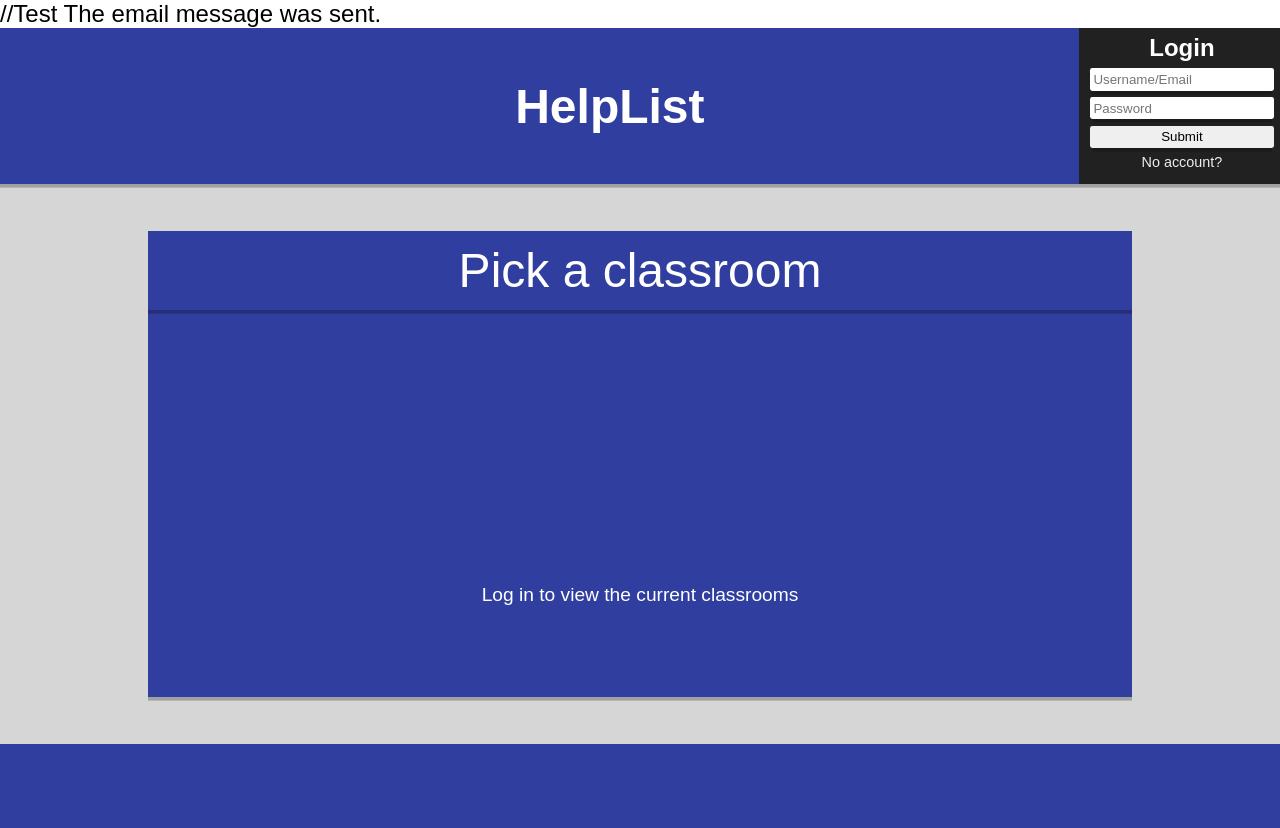
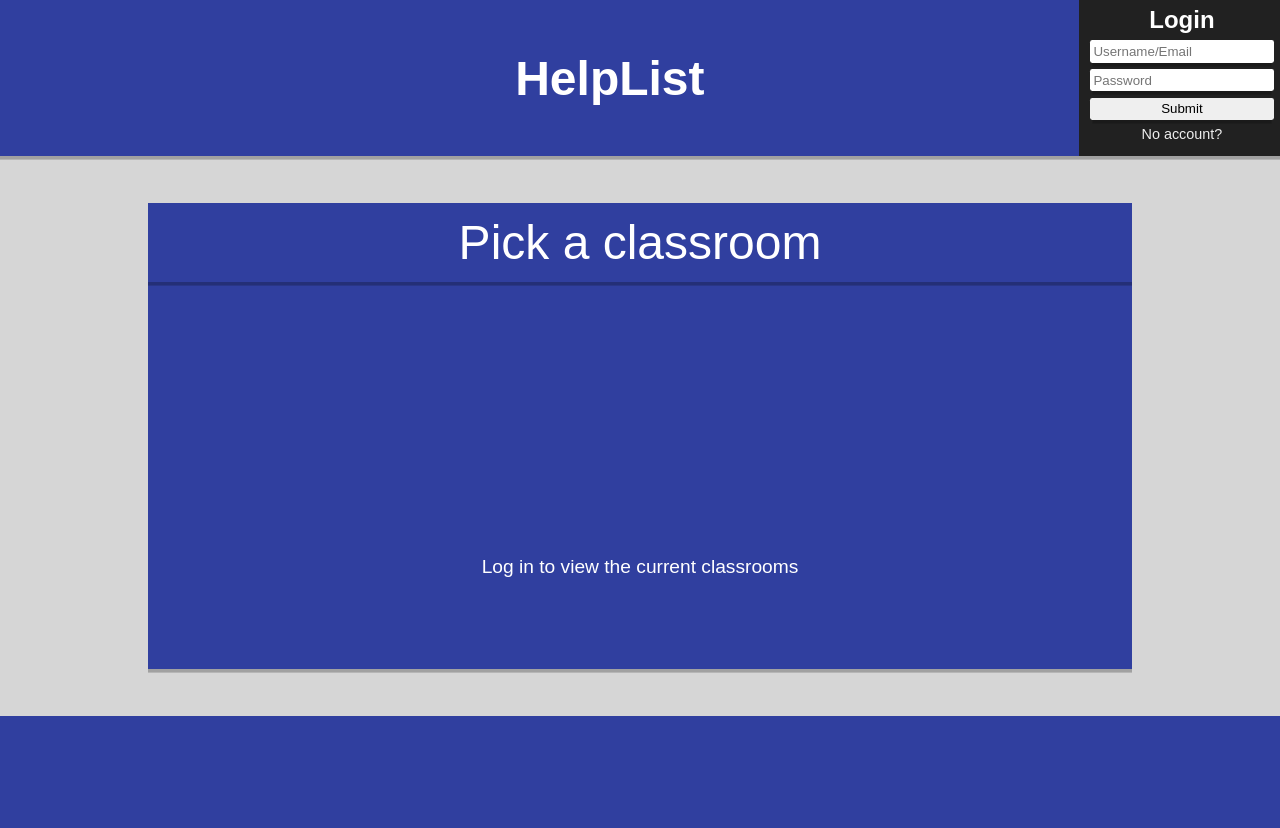
Before and after one commit to gabbe-k/HelpList, a PHP site: page /index.php in a window 1280 px wide. After the commit the page ends 716 px from the top, so only its background shows below. Run offline with PHP 8.4, Linux system fonts and the light colour scheme; data that the repository does not hold is empty.

Commit message:
Update index.php

```diff
--- a/index.php
+++ b/index.php
@@ -12,21 +12,6 @@
     <script src="https://ajax.googleapis.com/ajax/libs/jquery/3.3.1/jquery.min.js"></script>
   </head>
   <body>
-    //Test
-    <?php
-        ini_set( 'display_errors', 1 );
-        error_reporting( E_ALL );
-        $from = "test@test.com";
-        $to = "olliver.b13@gmail.com";
-        $subject = "Checking PHP mail";
-        $message = "PHP mail works just fine";
-        $headers = "From:" . $from;
-        mail($to, $subject, $message, $headers);
-        ini_set($to,$subject);
-        ini_set($message, $headers);
-        echo "The email message was sent.";
-    ?>
-
     <div class="content-wrap">
       <div class="header-outer-wrap">
         <?php include("view/header.php"); ?>
```
